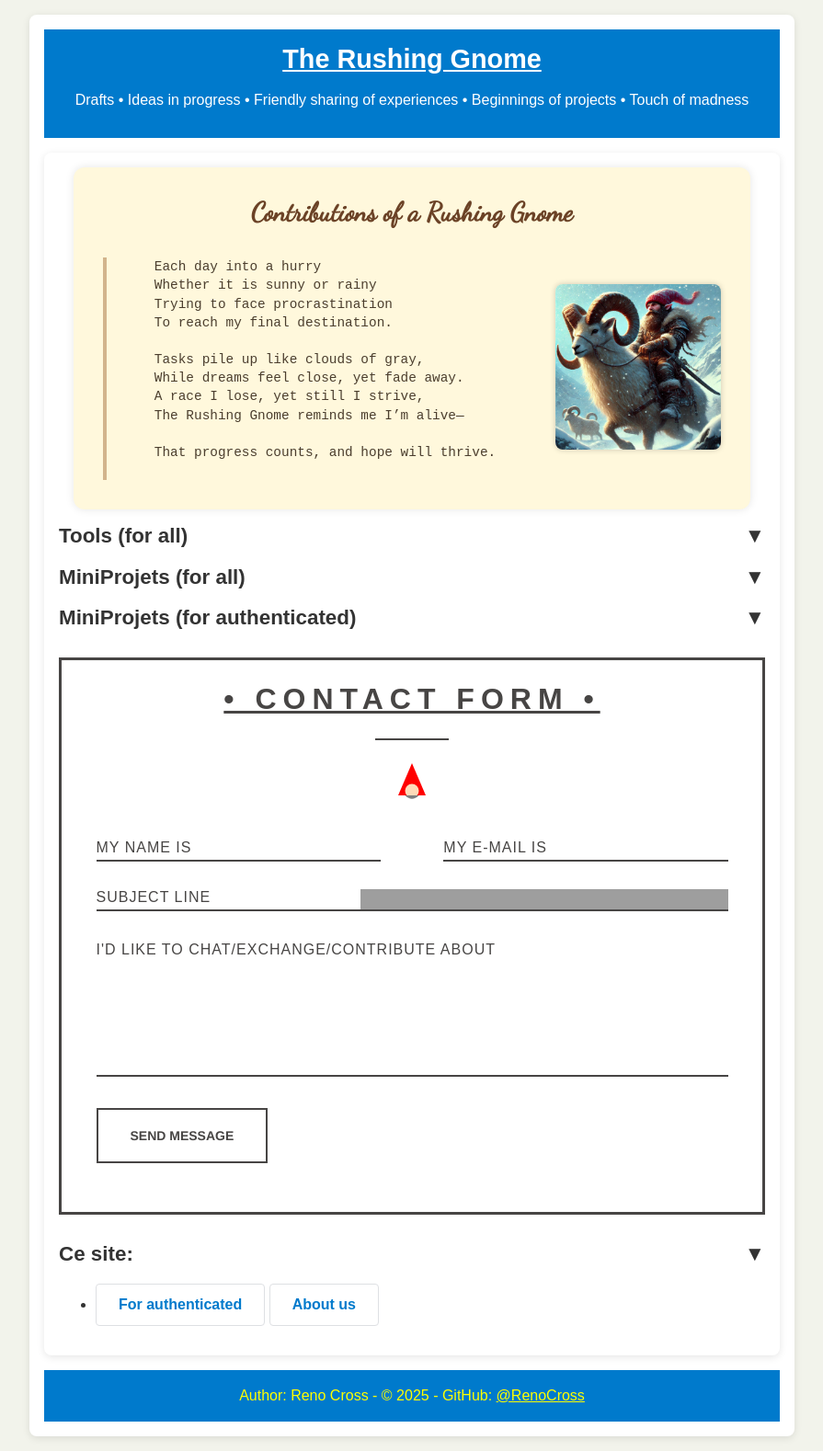
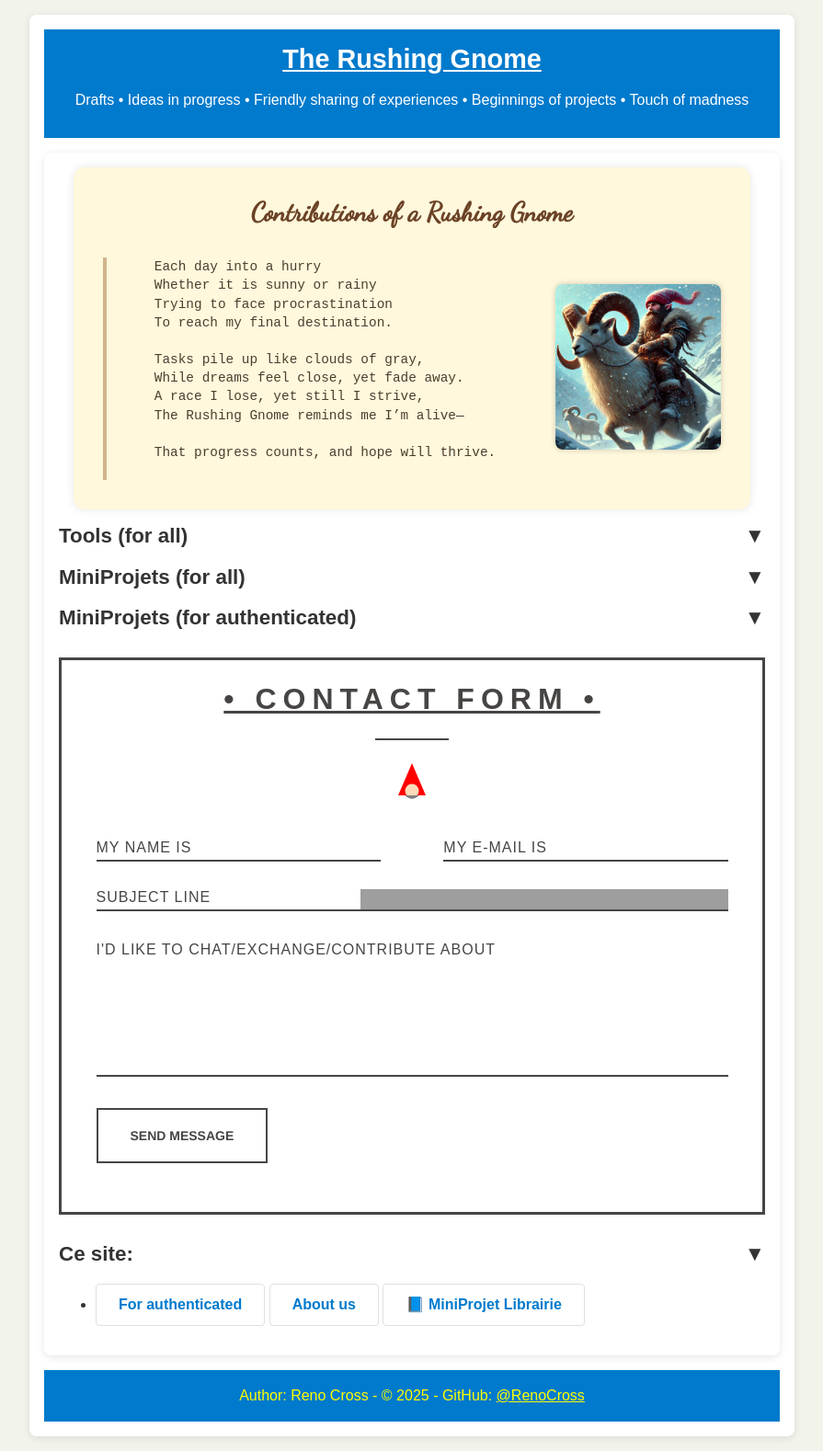
Before and after one commit to RenoCross/the-rushing-gnome, a Jekyll site: the page built from index.html, in a window 1280 px wide. Shown: the whole page at 92% size, without its empty margins (192-1087 px from the left). Built offline with Jekyll 4.4.1, drawn with Linux system fonts in a browser that asks for light colours; grey boxes are pictures that could not be loaded.

Commit message:
Update index.html

```diff
--- a/index.html
+++ b/index.html
@@ -161,6 +161,7 @@ title: ""
     <li>
       <a href="authenticated.html" class="button">For authenticated</a>
       <a href="about/about-us.html" class="button">About us</a>
+      <a href="library.html" class="button">📘 MiniProjet Librairie</a>
     </li>
   </ul>
 
```
